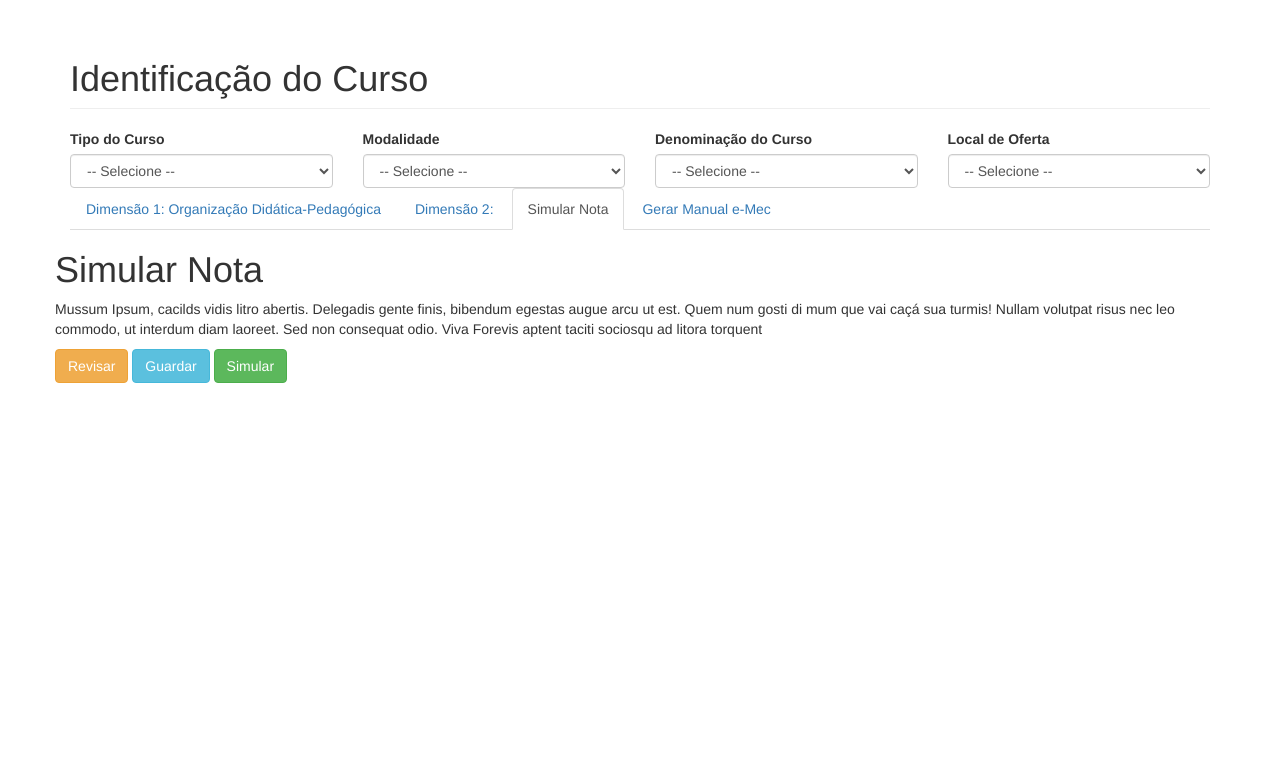
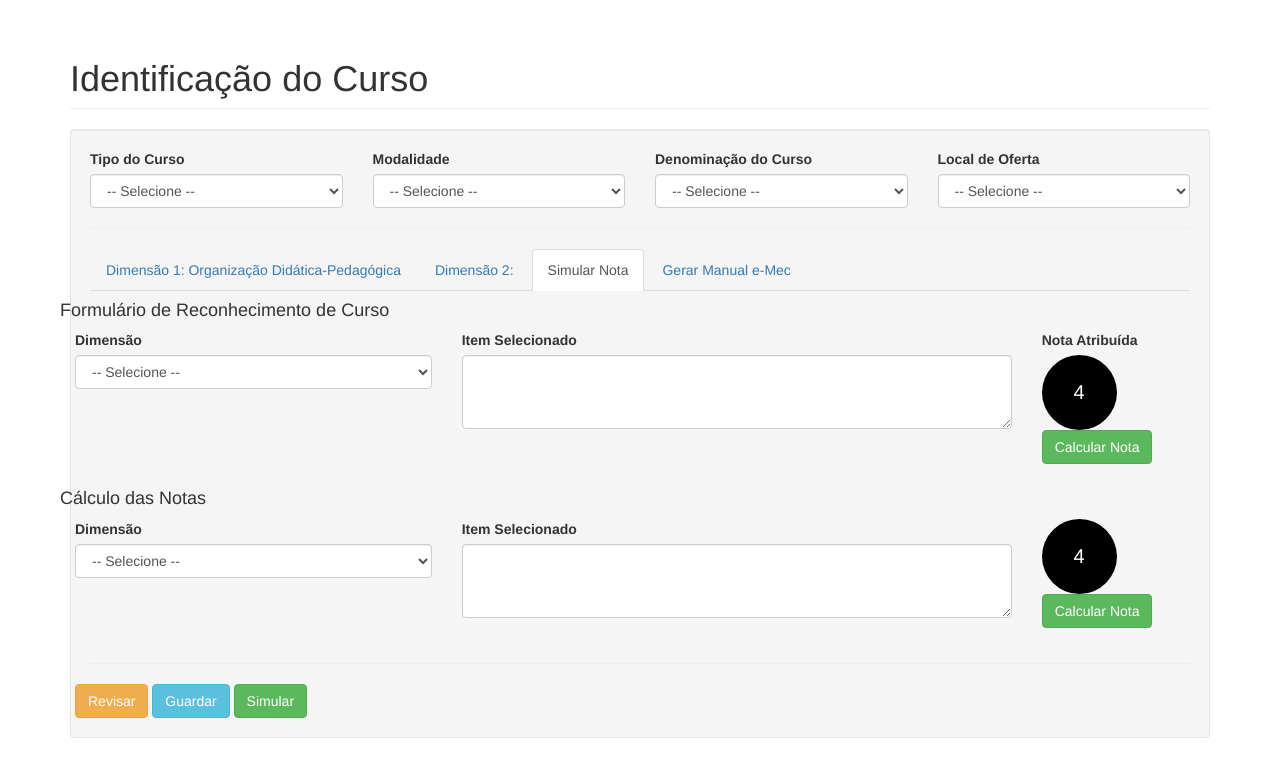
Before and after one commit to projetoiesb/ppc, a PHP site: page /simulacao_avaliacao.php in a window 1280 px wide, after a click on "Simular Nota". Shown: the part 51-809 px from the top of the page. Before the commit the page ends 434 px from the top, so only its background shows below. Run offline with PHP 8.4, Linux system fonts and the light colour scheme.

Commit message:
Changes simulacao_avaliacao

```diff
--- /dev/null
+++ b/css/style.css
@@ -0,0 +1,10 @@
+.circle {
+  width: 75px;
+  height: 75px;
+  border-radius: 50%;
+  font-size: 20px;
+  color: #fff;
+  line-height: 75px;
+  text-align: center;
+  background: #000;
+}
--- a/simulacao_avaliacao.php
+++ b/simulacao_avaliacao.php
@@ -13,6 +13,7 @@
 
     <!-- Custom CSS -->
     <link href="css/round-about.css" rel="stylesheet">
+    <link href="css/style.css" rel="stylesheet">
     <title>Simulação de Avaliação</title>
 </head>
 <body>
@@ -57,7 +58,8 @@
                 <h1 class="page-header">Identificação do Curso</h1>
             </div>
         </div>
-        <form class="" method="post">
+        <!-- Inicio do Formulário -->
+        <form class="well" method="post">
         <div class="row">
             <fieldset>
                 <div class="form-group">
@@ -94,6 +96,7 @@
                 </div>
             </fieldset>
         </div>
+        <hr />
         <!-- Tabs -->
         <div class="row">
             <div class="col-lg-12">
@@ -113,6 +116,7 @@
                 </ul>
             </div>
         </div>
+        <!-- Fim das Tabs -->
         <div class="row">
             <div id="my-tab-content" class="tab-content">
                 <div class="tab-pane active col-lg-12" id="dimensao1">
@@ -164,6 +168,7 @@
                             </div>
                         </div>
                     </div>
+                    <hr />
 
                     <div class="row">
                         <h4>Categoria de análise: Projeto Pedagógico do Curso: formação</h4>
@@ -212,6 +217,7 @@
                             </div>
                         </div>
                     </div>
+                    <hr />
 
                     <div class="row">
                         <h4>Relato Global da Dimensão 1 - Organização Didática Pedagógica</h4>
@@ -225,8 +231,67 @@
                 </div>
 
                 <div class="tab-pane" id="simular_nota">
-                    <h1>Simular Nota</h1>
-                    <p>Mussum Ipsum, cacilds vidis litro abertis. Delegadis gente finis, bibendum egestas augue arcu ut est. Quem num gosti di mum que vai caçá sua turmis! Nullam volutpat risus nec leo commodo, ut interdum diam laoreet. Sed non consequat odio. Viva Forevis aptent taciti sociosqu ad litora torquent</p>
+                    <!-- Reconhecimento de Curso -->
+                    <div class="row">
+                        <h4>Formulário de Reconhecimento de Curso</h4>
+                        <div class="col-lg-4">
+                            <div class="form-group">
+                                <label for="Dimensao">Dimensão</label>
+                                <select class="form-control">
+                                    <option>-- Selecione --</option>
+                                    <option>1. Dimensão 1</option>
+                                    <option>2. Dimensão 2</option>
+                                    <option>3. Dimensão 3</option>
+                                </select>
+                            </div>
+                        </div>
+
+                        <div class="col-lg-6">
+                            <div class="form-group">
+                                <label for="Item">Item Selecionado</label>
+                                <textarea class="form-control" id="item" rows="3"></textarea>
+                            </div>
+                        </div>
+
+                        <div class="col-lg-2">
+                            <div class="form-group">
+                                <label for="Nota">Nota Atribuída</label>
+                                <div class="circle">4</div>
+                                <button type="button" class="btn btn-success">Calcular Nota</button>
+                            </div>
+                        </div>
+                    </div>
+                    <!-- Fim Reconhecimento de Curso -->
+                    <!-- Calculo das Notas -->
+                    <div class="row">
+                        <h4>Cálculo das Notas</h4>
+                        <div class="col-lg-4">
+                            <div class="form-group">
+                                <label for="Dimensao">Dimensão</label>
+                                <select class="form-control">
+                                    <option>-- Selecione --</option>
+                                    <option>1. Dimensão 1</option>
+                                    <option>2. Dimensão 2</option>
+                                    <option>3. Dimensão 3</option>
+                                </select>
+                            </div>
+                        </div>
+
+                        <div class="col-lg-6">
+                            <div class="form-group">
+                                <label for="Conceito">Item Selecionado</label>
+                                <textarea class="form-control" id="item" rows="3"></textarea>
+                            </div>
+                        </div>
+
+                        <div class="col-lg-2">
+                            <div class="form-group">
+                                <div class="circle">4</div>
+                                <button type="button" class="btn btn-success">Calcular Nota</button>
+                            </div>
+                        </div>
+                    </div>
+                    <!-- Fim Calculo das Notas -->
                 </div>
 
                 <div class="tab-pane" id="gerar_manual">
@@ -235,6 +300,7 @@
                 </div>
             </div>
         </div>
+        <hr />
 
         <div class="row">
             <button type="button" class="btn btn-warning">Revisar</button>
@@ -242,6 +308,7 @@
             <button type="button" class="btn btn-success">Simular</button>
         </div>
         </form>
+        <!-- Fim do Formulário -->
     </div>
     <!-- jQuery -->
     <script src="js/jquery.js"></script>
```
